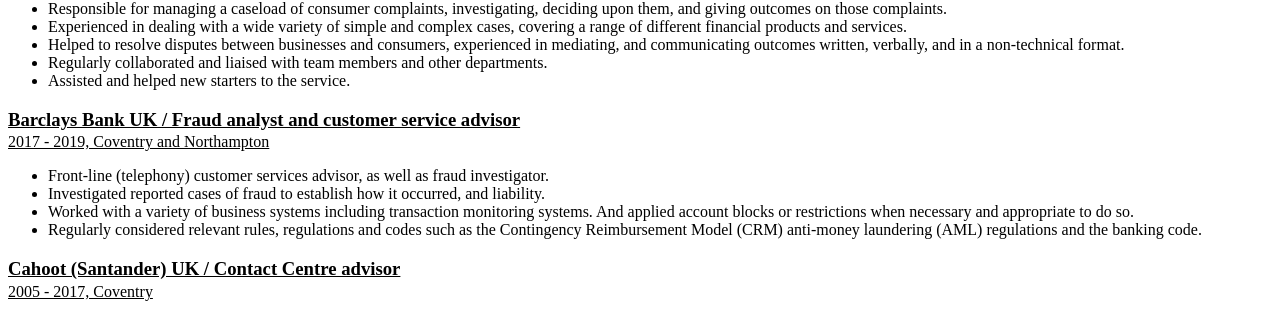
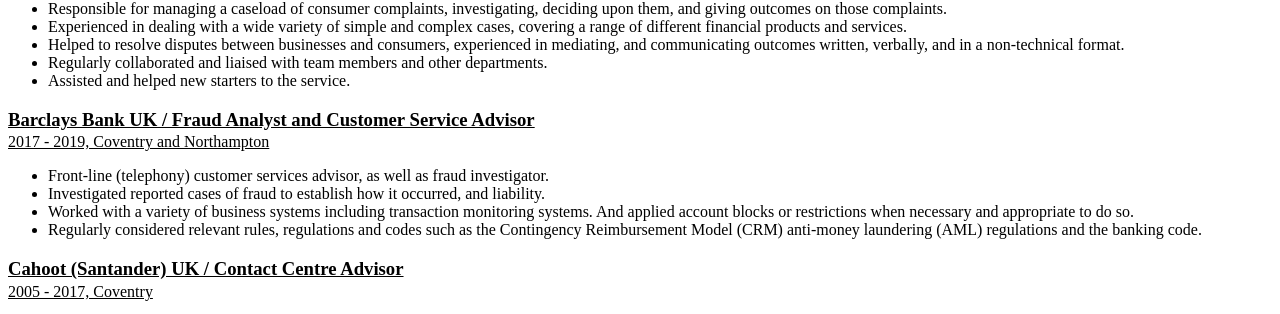
Before and after one commit to Cambria3/my-resume, a plain HTML site: page index.html in a window 1280 px wide. Shown: the part 1344-1658 px from the top of the page. Drawn offline with Linux system fonts and the light colour scheme.

Commit message:
Update index.html

```diff
--- a/index.html
+++ b/index.html
@@ -87,7 +87,7 @@
         <li>Assisted and helped new starters to the service. </li>
     </ul>
 
-    <h3><u>Barclays Bank UK / Fraud analyst and customer service advisor</u></h3>
+    <h3><u>Barclays Bank UK / Fraud Analyst and Customer Service Advisor</u></h3>
     <p><u>2017 - 2019, Coventry and Northampton</u></p>
     <ul>
         <li>Front-line (telephony) customer services advisor, as well as fraud investigator.</li>
@@ -96,7 +96,7 @@
         <li>Regularly considered relevant rules, regulations and codes such as the Contingency Reimbursement Model (CRM) anti-money laundering (AML) regulations and the banking code.</li>
     </ul>
 
-    <h3><u>Cahoot (Santander)  UK / Contact Centre advisor</u></h3>
+    <h3><u>Cahoot (Santander)  UK / Contact Centre Advisor</u></h3>
     <p><u>2005 - 2017, Coventry</u></p>
     <ul>
         <li>Front-line (telephony) customer services advisor.</li>
```
